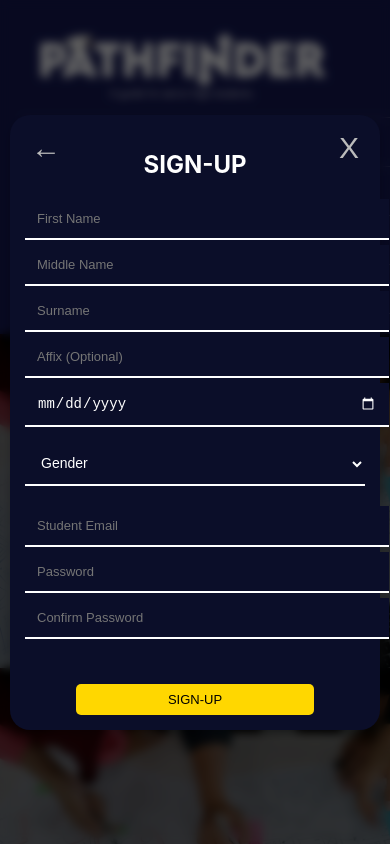
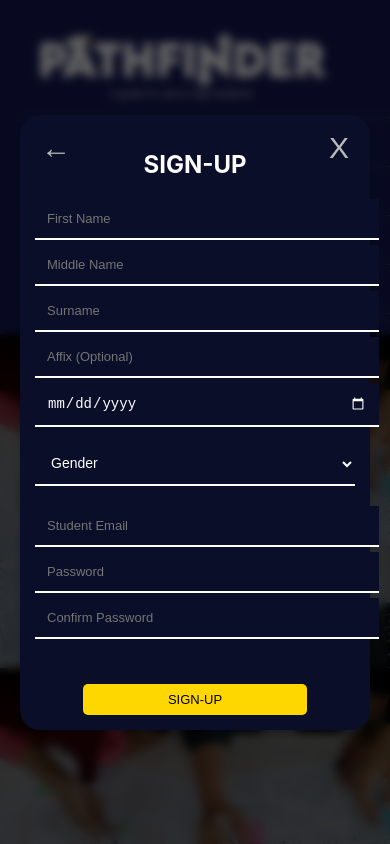
Before and after one commit to M-A-R-Z/React, a React (Create React App) app in the folder my-app/: page /signup in a window 390 px wide. Built offline with nearby package versions, Linux system fonts and the light colour scheme.

Commit message:
Visuals improbments in signup

```diff
--- a/my-app/src/Userdashboard.js
+++ b/my-app/src/Userdashboard.js
@@ -21,13 +21,13 @@ function Userdashboard() {
             <NavLink to="/Assessment" className={({ isActive }) => isActive ? 'icon active' : 'icon'}>
                 <img src={AssessmentIcon} alt="Assessment" />
             </NavLink>
-            <NavLink to="/ResultSTEM" className={({ isActive }) => isActive ? 'icon active' : 'icon'}>
+            <NavLink to="/" className={({ isActive }) => isActive ? 'icon active' : 'icon'}>
                 <img src={StatisticsIcon} alt="Statistics" />
             </NavLink>
-            <NavLink to="/ResultABM" className={({ isActive }) => isActive ? 'icon active' : 'icon'}>
+            <NavLink to="/" className={({ isActive }) => isActive ? 'icon active' : 'icon'}>
                 <img src={CoursesIcon} alt="Courses" />
             </NavLink>
-            <NavLink to="/ResultHUMSS" className={({ isActive }) => isActive ? 'icon active' : 'icon'}>
+            <NavLink to="/" className={({ isActive }) => isActive ? 'icon active' : 'icon'}>
                 <img src={CareersIcon} alt="Careers" />
             </NavLink>
             <NavLink to="/Userdashboard-FAQs" className={({ isActive }) => isActive ? 'icon active' : 'icon'}>
--- a/my-app/src/resultHUMSS.js
+++ b/my-app/src/resultHUMSS.js
@@ -4,7 +4,6 @@ import './Userdashboard-home.css';
 import './result.css'; // Import the CSS file for styling
 import HUMSSimg from './images/HUMSS.png';
 import { useLocation } from 'react-router-dom'; // Import useLocation from react-router-dom
-import {Chart as ChartJS, } from 'chart.js/auto';
 import { Bar, Doughnut } from 'react-chartjs-2';
 
 function ResultABM() {
--- a/my-app/src/signup.css
+++ b/my-app/src/signup.css
@@ -1,10 +1,10 @@
+/* signup.css */
+
 /* Signup Overlay */
 .signup-overlay {
   position: fixed;
-  top: 0;
-  left: 0;
-  width: 100%;
-  height: 100%;
+  top: 0; left: 0;
+  width: 100%; height: 100%;
   background-color: rgba(0, 0, 0, 0.6);
   backdrop-filter: blur(5px);
   display: flex;
@@ -23,81 +23,79 @@
   border-radius: 40px;
   box-shadow: 0 4px 10px rgba(0, 0, 0, 0.2);
   text-align: center;
-  margin-right: 20px;
-  margin-left: 20px;
-  margin-bottom: 20px;
+  margin: 20px;
 }
 
-/* Close Button */
-.close-button {
+/* Close & Back Buttons */
+.close-button,
+.back-button {
   position: absolute;
   top: 15px;
-  right: 15px;
   font-size: 30px;
   cursor: pointer;
   transition: 0.3s;
-  background-color: #0B0E29;
+  background: #0B0E29;
   border: none;
   color: #bbb;
 }
-
-.close-button:hover {
-  color: #666;
-}
-
-.back-button {
-  position: absolute;
-  top: 15px;
-  left: 15px;
-  font-size: 30px;
-  cursor: pointer;
-  transition: 0.3s;
-  background-color: #0B0E29;
-  border: none;
-  color: #bbb;
-}
-
-.back-button:hover {
-  color: #666;
-}
+.close-button:hover,
+.back-button:hover { color: #666; }
+.close-button { right: 15px; }
+.back-button  { left: 15px; }
 
 /* Signup Form */
-.signup-form {
-  margin-top: 20px;
-}
-
-/* Form Title */
+.signup-form { margin-top: 20px; }
 .signup-title {
   font-size: 24px;
   font-weight: bold;
   margin-bottom: 20px;
   color: white;
 }
-
-/* Input Fields */
 .input-field {
   width: 80%;
   padding: 20px;
   margin-bottom: 5px;
   border: none;
   font-size: 16px;
-  background: #f2f2f2;
+  background-color: #0B0E29;
   color: white;
-  border-bottom: white 2px solid;
-  background-color: #0B0E29;
+  border-bottom: 2px solid white;
 }
 
-/* Row for Birthday & Gender */
+/* Birthday & Gender Row */
 .input-row {
   width: 87%;
-  margin: 0 auto 15px auto;
+  margin: 0 auto 15px;
   display: flex;
   gap: 30px;
 }
-
 .input-row input,
 .input-row select {
   flex: 1;
+}
+
+/* Password Fields Container */
+.password-field {
+  position: relative;
+  width: 80%;
+  margin: 0 auto 5px;
+}
+.show-password-btn {
+  position: absolute;
+  top: 50%;
+  right: 12%;
+  transform: translateY(-50%);
+  background: transparent;
+  border: none;
+  cursor: pointer;
+  padding: 0;
+}
+.show-password-btn i,
+.show-password-btn svg {
+  color: #fff !important;
+  fill: #fff !important;
+  filter: invert(1) brightness(1.2);
+  font-size: 1.1em;
 }
 
 /* Signup Button */
@@ -111,80 +109,63 @@
   border-radius: 5px;
   cursor: pointer;
   transition: 0.3s;
+  margin: 20px auto 0;
   display: block;
-  margin: 20px 40px 0 auto;
   text-align: center;
 }
-
 .signup-button:hover {
   background: #FFEE6D;
 }
 
-/* Responsive Design Adjustments for Signup Overlay and Container */
-@media (max-width: 768px) {
-  .signup-container {
-    width: 90%;             /* Change fixed width to a percentage */
-    padding: 20px;          /* Reduce padding for smaller screens */
-    margin: 20px;           /* Adjust margin for consistent spacing */
-    border-radius: 30px;    /* Optionally reduce border radius if needed */
-  }
-
-  .input-field {
-    width: 90%;             /* Increase width flexibility */
-    padding: 15px;          /* Slightly reduce padding */
-    font-size: 14px;        /* Decrease font size for better fit */
-  }
-
-
-
-  .input-row {
-    width: 95%;             /* Use more flexible width */
-    gap: 15px;              /* Reduce gap between inputs */
-  }
-
-  .input-row input,
-  .input-row select {
-    font-size: 14px;        /* Adjust font size for consistency */
-  }
-
-  .signup-button {
-    width: 60%;             /* Increase button width percentage */
-    font-size: 14px;        /* Reduce font size for smaller screen */
-    padding: 10px;          /* Reduce padding to fit the layout */
-    margin: 20px auto 0;     /* Center the button with auto margins */
-  }
+/* White Calendar Icon */
+.input-field[type="date"]::-webkit-calendar-picker-indicator {
+  filter: invert(1) brightness(1.2);
+  cursor: pointer;
+}
+.input-field[type="date"]::-moz-calendar-picker-indicator {
+  filter: invert(1) brightness(1.2);
+  cursor: pointer;
 }
 
-@media (max-width: 480px) {
-  .signup-container {
-    width: 95%;             /* Almost full width on very small screens */
-    padding: 15px;          /* Further reduce padding */
-    margin: 10px;           /* Tighter margins */
-    border-radius: 20px;    /* Further adjust border radius if desired */
-  }
-
-  .input-field {
-    width: 100%;            /* Make the input fields full width */
-    padding: 12px;          /* Reduce padding */
-    font-size: 13px;        /* Further decrease font size */
-  }
-
-/* Style the date input's calendar icon for WebKit browsers to appear white */
-.input-field[type="date"]::-webkit-calendar-picker-indicator {
-  filter: brightness(0) saturate(100%) invert(1);
+/* Responsive: tablets */
+@media (max-width: 768px) {
+  .signup-container { width: 90%; padding: 20px; border-radius: 30px; }
+  .input-field { width: 90%; padding: 15px; font-size: 14px; }
+  .input-row { width: 95%; gap: 15px; }
+  .input-row input, .input-row select { font-size: 14px; }
+  .signup-button { width: 60%; font-size: 14px; padding: 10px; }
 }
 
+/* Responsive: phones */
+@media (max-width: 480px) {
+  .signup-container { width: 95%; padding: 15px; border-radius: 20px; }
+  .input-field { width: 100%; padding: 12px; font-size: 13px; }
+  .input-row {
+    width: 100%;
+    gap: 10px;
+    flex-direction: column;
+  }
+  .signup-button { width: 70%; font-size: 13px; padding: 8px; }
+}
 
-  .input-row {
-    width: 100%;            /* Use full width for the row */
-    gap: 10px;              /* Reduce gap further */
-    flex-direction: column; /* Stack inputs vertically if space is too tight */
-  }
+/* ==============================
+   Make native “show password” icon white
+   ============================== */
 
-  .signup-button {
-    width: 70%;             /* Adjust the button width for better touch usability */
-    font-size: 13px;
-    padding: 8px;
-    margin: 20px auto 0;     /* Center and adjust top margin */
-  }
+/* Edge / IE */
+input[type="password"]::-ms-reveal {
+  filter: invert(1) brightness(1.2) !important;
 }
+input[type="password"]::-ms-clear {
+  filter: invert(1) brightness(1.2) !important;
+}
+
+/* Safari (WebKit) */
+input[type="password"]::-webkit-textfield-decoration-button {
+  filter: invert(1) brightness(1.2) !important;
+}
+
+/* Newer Blink engines (Chrome/Opera) */
+input[type="password"]::-webkit-password-toggle-button {
+  filter: invert(1) brightness(1.2) !important;
+}
```
